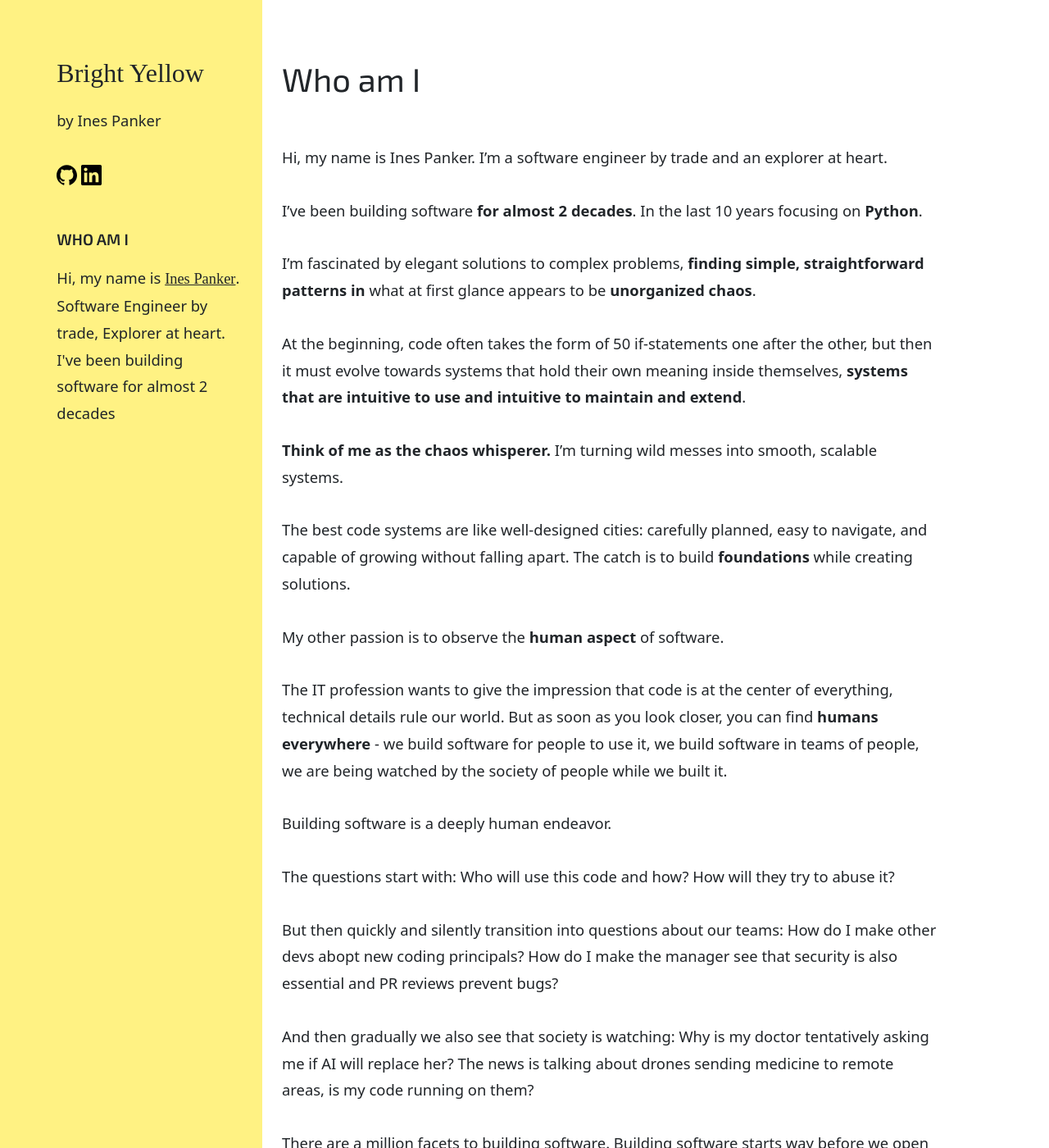
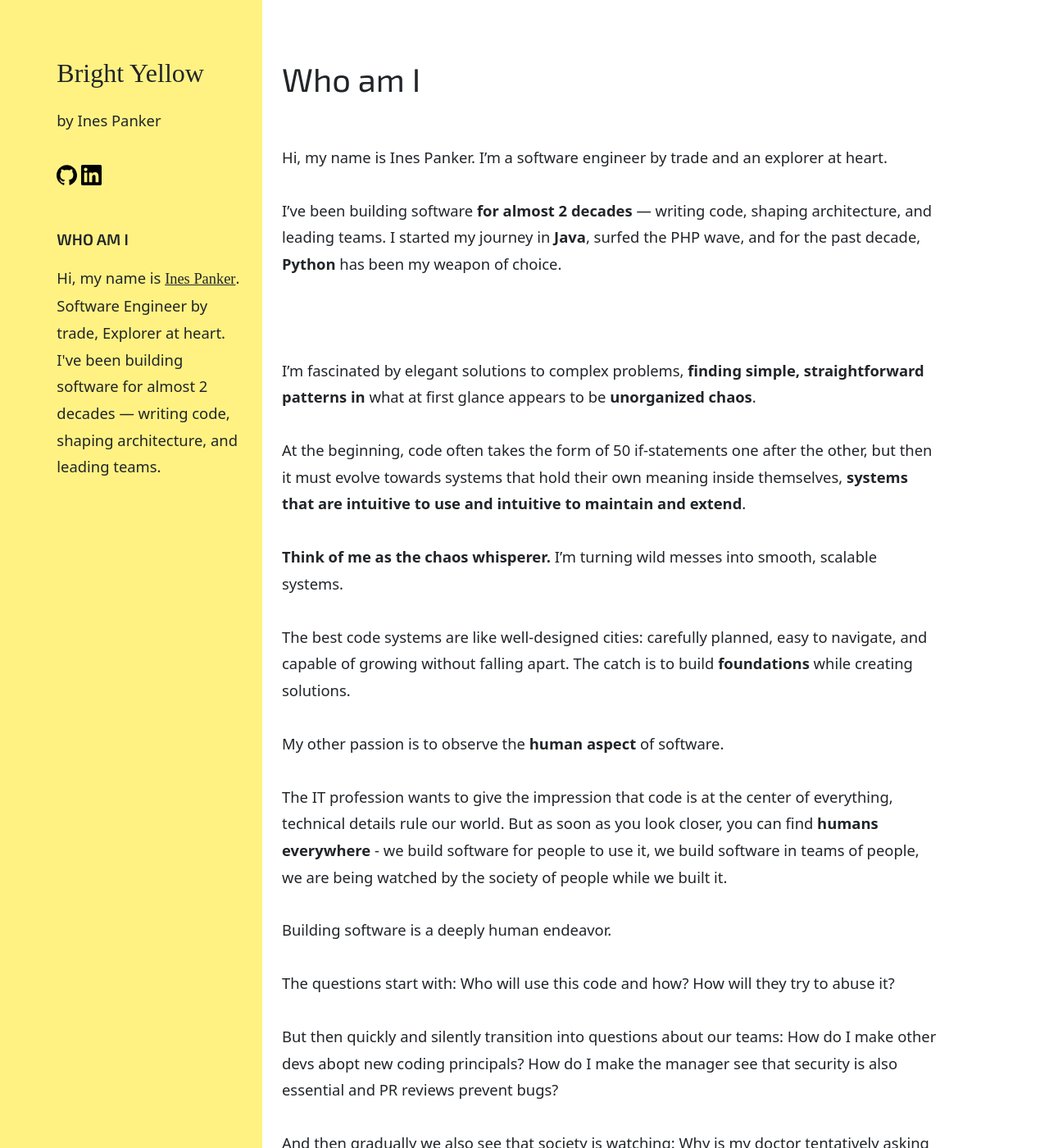
Before and after one commit to inesp/inesp.github.io, a Jekyll site: the page built from about.md, in a window 1280 px wide and 1400 px high. Shown: the whole window at 82% size. Built offline with Jekyll 4.4.1, drawn with Linux system fonts in a browser that asks for light colours; nearby versions of some CDN libraries; some web fonts are replaced; some of the changed text lies outside the part shown.

Commit message:
Improve about me

```diff
--- a/_includes/sidebar.html
+++ b/_includes/sidebar.html
@@ -36,6 +36,6 @@
 
       <h3 class="mt-md-4 mt-lg-5">Who am I</h3>
       <p class="mb-5">Hi, my name is  <a href="{{ '/about' | relative_link }}" class="my-name">Ines Panker</a>. Software Engineer by trade, Explorer at heart.<br>
-      I've been building software for almost 2 decades</p>
+      I've been building software for almost 2 decades — writing code, shaping architecture, and leading teams.</p>
   </div>
 </div>
--- a/about.md
+++ b/about.md
@@ -6,7 +6,10 @@ permalink: /about/
 
 Hi, my name is Ines Panker. I'm a software engineer by trade and an explorer at heart.
 
-I've been building software **for almost 2 decades**. In the last 10 years focusing on **Python**.
+I've been building software **for almost 2 decades** — writing code, shaping architecture, and leading teams. I started my journey in **Java**, surfed the PHP wave, and for the past decade, **Python** has been my weapon of choice.
+
+&nbsp;
+
 
 I'm fascinated by elegant solutions to complex problems, **finding simple, straightforward patterns in** what at first glance appears to be **unorganized chaos**.
 
@@ -30,4 +33,4 @@ And then gradually we also see that society is watching: Why is my doctor tentat
 
 There are a million facets to building software. Building software starts way before we open a code editor, it starts already in various meeting rooms and in meetups and conferences. And it ends way after we close the code editor, it ends in the hands of the users, in the hands of the society.
 
-**My focus is thus creating solid architecture, maintainable, scalable, safe and efficient while ensuring it aligns with the business goals and prioritizes users' needs.**
+**My focus? Crafting solid architectures that are maintainable, secure and efficient while ensuring it aligns with the business goals and prioritizes users' needs.**
```
